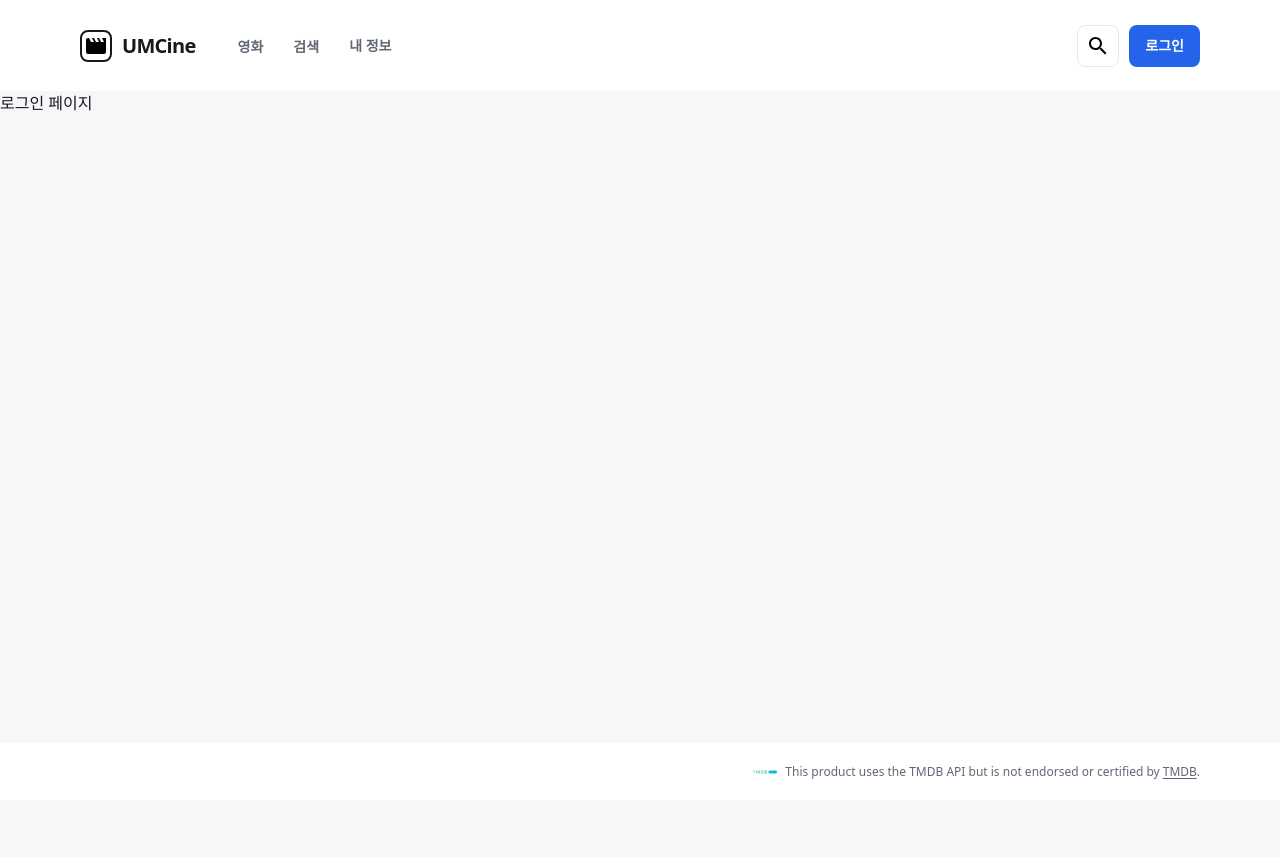
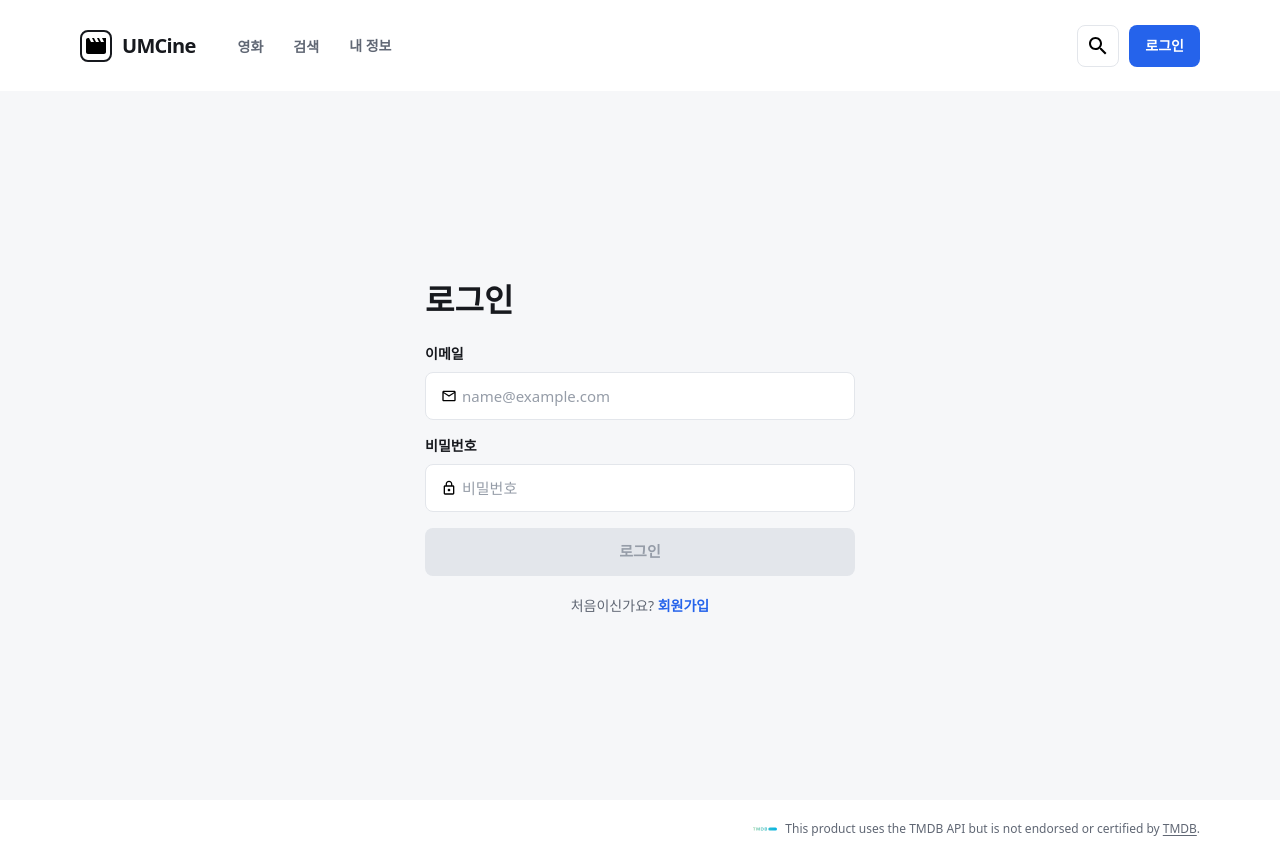
Before and after one commit to UMC-SMWU/11th_UMC_Web_A, a React (Vite) app in the folder umcine/: page /login in a window 1280 px wide. Before the commit the page ends 800 px from the top, so only its background shows below. Built offline with nearby package versions, Linux system fonts and the light colour scheme; no server answers; a web font is replaced by a local one.

Commit message:
feat: 로그인 화면 퍼블리싱

```diff
--- a/umcine/src/pages/auth/login-page.tsx
+++ b/umcine/src/pages/auth/login-page.tsx
@@ -1,3 +1,101 @@
+import { useState } from "react";
+import { Link } from "@tanstack/react-router";
+
+const DEFAULT_FORM = {
+  email: "",
+  password: "",
+};
+
+type LoginFormKey = keyof typeof DEFAULT_FORM;
+
+const inputClass =
+  "h-12 w-full rounded-lg border border-line bg-white pr-4 pl-9 text-[15px] text-ink outline-none transition placeholder:text-muted focus:border-primary";
+const labelClass = "mb-2 block text-sm font-bold text-ink";
+const iconClass =
+  "pointer-events-none absolute top-1/2 left-4 size-4 -translate-y-1/2";
+
 export function LoginPage() {
-  return <h1>로그인 페이지</h1>;
+  const [form, setForm] = useState(DEFAULT_FORM);
+
+  // 이메일과 비밀번호를 모두 입력해야 로그인 버튼 활성화
+  const canSubmit = form.email.trim().length > 0 && form.password.length > 0;
+
+  const handleChangeField = (key: LoginFormKey, value: string) => {
+    setForm((prev) => ({ ...prev, [key]: value }));
+  };
+
+  const handleSubmit = (e: React.FormEvent<HTMLFormElement>) => {
+    e.preventDefault();
+    if (!canSubmit) return;
+    // 8주차에서 로그인 API 연결
+  };
+
+  return (
+    <main className="flex min-h-[calc(100vh-91px)] items-center justify-center px-4 py-16">
+      <form onSubmit={handleSubmit} noValidate className="w-full max-w-[430px]">
+        <h1 className="mb-5 text-[32px] font-bold text-ink">로그인</h1>
+
+        <div className="flex flex-col gap-4">
+          <div>
+            <label htmlFor="email" className={labelClass}>
+              이메일
+            </label>
+            <div className="relative">
+              <img
+                src="/icons/movie-icons/mail.svg"
+                alt=""
+                aria-hidden="true"
+                className={iconClass}
+              />
+              <input
+                id="email"
+                type="email"
+                placeholder="name@example.com"
+                value={form.email}
+                onChange={(e) => handleChangeField("email", e.target.value)}
+                className={inputClass}
+              />
+            </div>
+          </div>
+
+          <div>
+            <label htmlFor="password" className={labelClass}>
+              비밀번호
+            </label>
+            <div className="relative">
+              <img
+                src="/icons/movie-icons/lock.svg"
+                alt=""
+                aria-hidden="true"
+                className={iconClass}
+              />
+              <input
+                id="password"
+                type="password"
+                placeholder="비밀번호"
+                value={form.password}
+                onChange={(e) => handleChangeField("password", e.target.value)}
+                className={inputClass}
+              />
+            </div>
+          </div>
+
+          <button
+            type="submit"
+            disabled={!canSubmit}
+            className="h-12 w-full rounded-lg bg-primary text-[15px] font-bold text-white transition hover:bg-blue-700 disabled:cursor-not-allowed disabled:bg-line disabled:text-muted"
+          >
+            로그인
+          </button>
+        </div>
+
+        <p className="mt-5 text-center text-sm text-sub">
+          처음이신가요?{" "}
+          <Link to="/signup" className="font-bold text-primary">
+            회원가입
+          </Link>
+        </p>
+      </form>
+    </main>
+  );
 }
```
